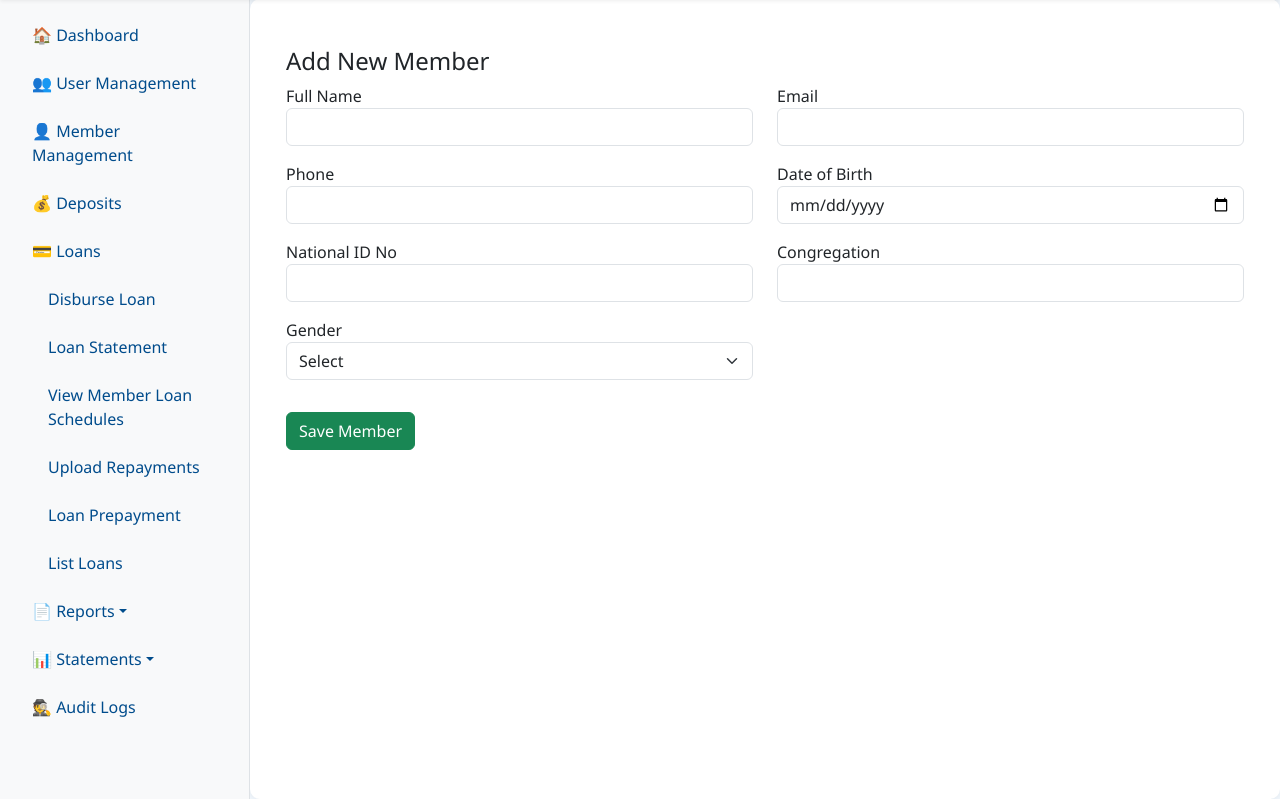
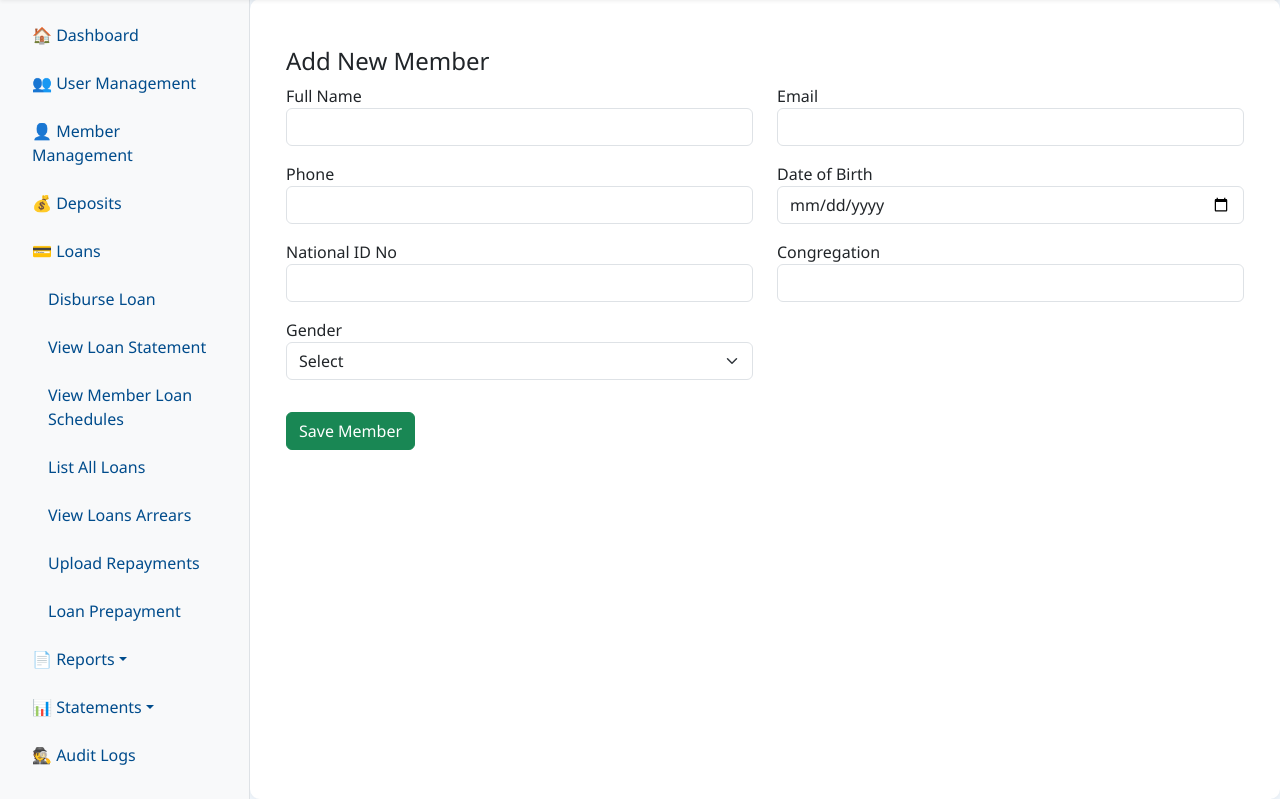
Before and after one commit to kariokojim/chairete_app, a Flask app: page /admin/members/add in a window 1280 px wide, after a click on "💳 Loans". Shown: the part 57-856 px from the top of the page. Run offline with Flask 3, Linux system fonts and the light colour scheme; the visitor is signed in with stand-in values (Sample User, id 1); some libraries are stand-ins or nearby versions.

Commit message:
Update base.html

```diff
--- a/sacco_app/templates/base.html
+++ b/sacco_app/templates/base.html
@@ -111,15 +111,17 @@
         </li>
 		  <li class="nav-item">
 				<a class="nav-link" href="{{ url_for('admin.upload_loan_repayments') }}">
-				Upload all Bank Postings
+				Upload Bank Postings
 				</a>
 				</li>
         <li class="nav-item">
           <a class="nav-link" href="{{ url_for('admin.upload_member_savings') }}">
-            Upload Bank Payments(no-loan)
-          </a>
-        </li>
-
+            Upload Payments(no-loan)
+          </a> </li>
+			<li class="nav-item">
+          <a class="nav-link" href="{{ url_for('admin.bank_pdf_form') }}">
+            PDF Statement to Excel
+          </a></li>
         <li class="nav-item">
           <a class="nav-link" href="{{ url_for('admin.repay_loan_from_savings') }}">
             Payment from Savings
@@ -146,11 +148,13 @@
     <div class="collapse" id="loanMenu">
       <ul class="nav flex-column ms-3">
         <li><a class="nav-link" href="{{ url_for('admin.disburse_loan') }}">Disburse Loan</a></li>
-        <li><a class="nav-link" href="{{ url_for('admin.loan_statement_view2') }}">Loan Statement</a></li>
+        <li><a class="nav-link" href="{{ url_for('admin.loan_statement_view2') }}"> View Loan Statement</a></li>
         <li><a class="nav-link" href="{{ url_for('admin.view_member_loan_schedules') }}">View Member Loan Schedules</a></li>
+		<li><a class="nav-link" href="{{ url_for('admin.loans_view') }}">List All Loans</a></li>
+		<li><a class="nav-link" href="{{ url_for('admin.loan_arrears_view') }}">View Loans Arrears </a></li>
         <li><a class="nav-link" href="{{ url_for('admin.upload_loan_repayments') }}">Upload Repayments</a></li>
         <li><a class="nav-link" href="{{ url_for('admin.loan_prepayment') }}">Loan Prepayment</a></li>
-        <li><a class="nav-link" href="{{ url_for('admin.list_loans') }}">List Loans</a></li>
+
       </ul>
     </div>
   </li>
```
